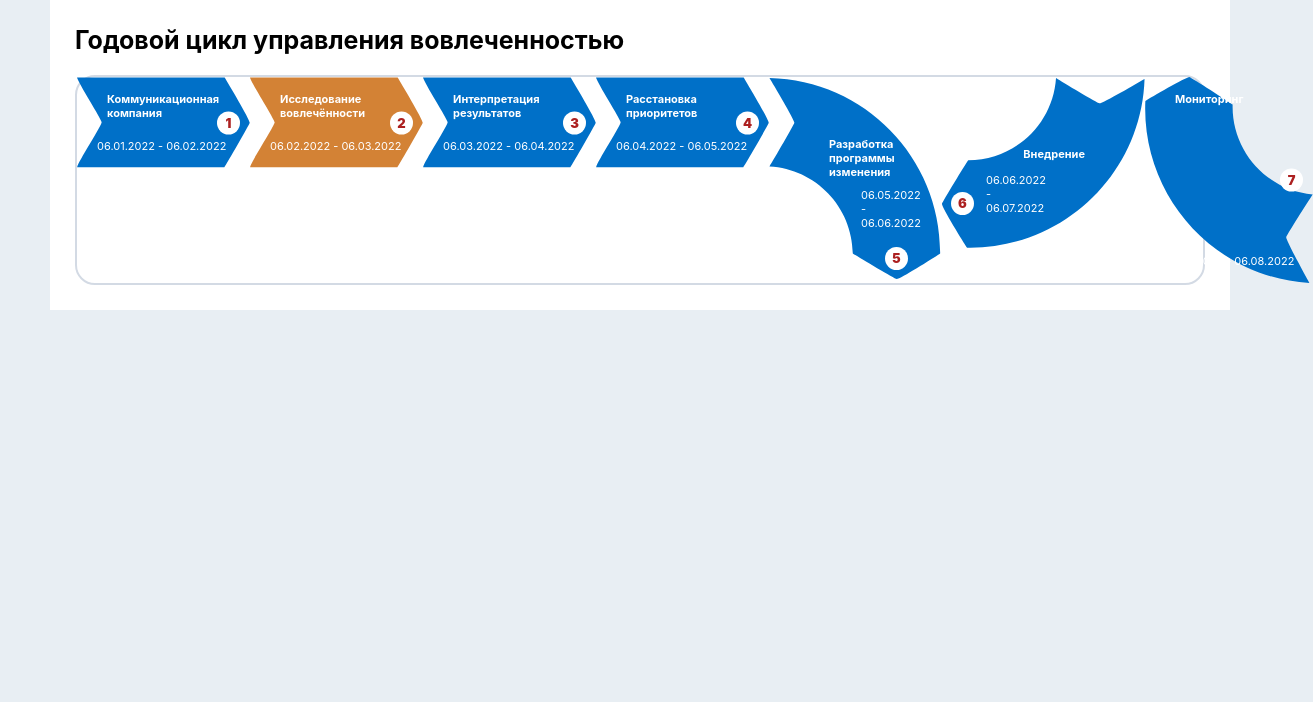
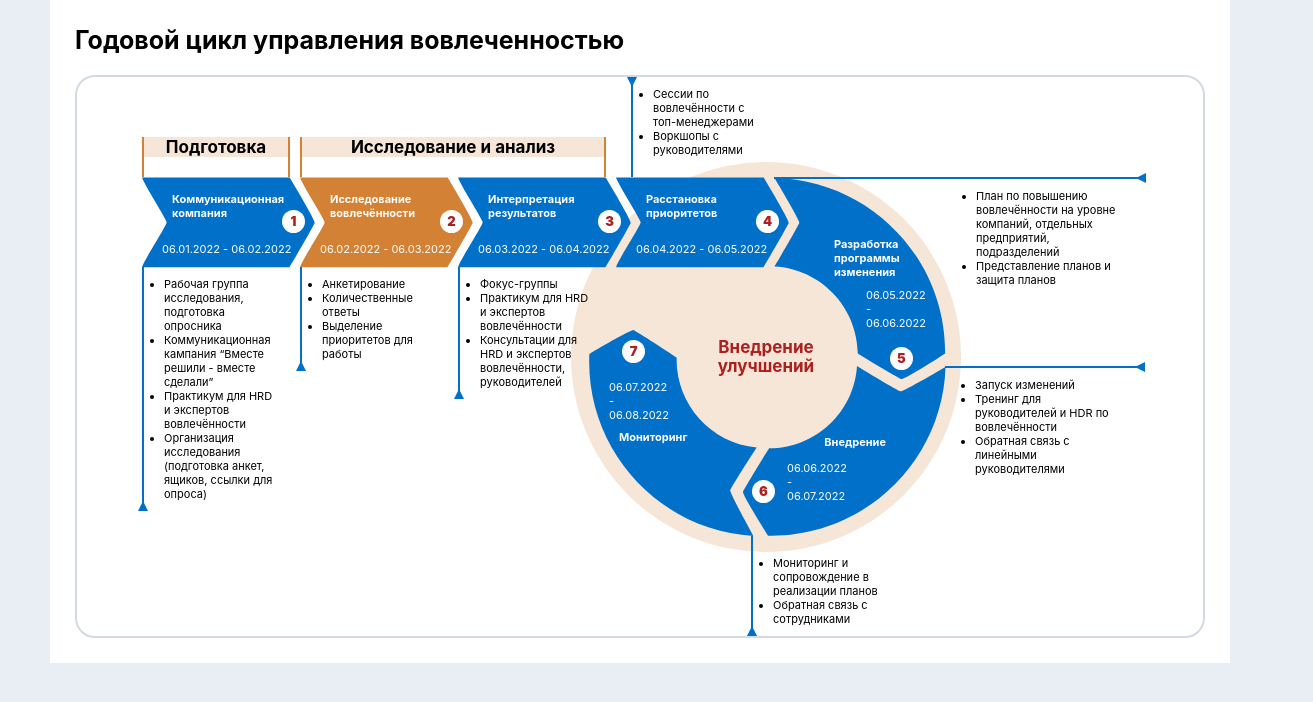
Before and after one commit to axiom777/donut-svg-react, a React (Create React App) app: page /infographic in a window 1280 px wide. Shown: the top 702 px of the page, 1313 px wide, since content can reach past the window. Built offline with nearby package versions, Linux system fonts and the light colour scheme.

Commit message:
Infographics Layout

```diff
--- a/src/components/Infographics/Infographics.module.scss
+++ b/src/components/Infographics/Infographics.module.scss
@@ -12,12 +12,103 @@
 }
 
 .content {
+  box-sizing: border-box;
   position: relative;
-  box-sizing: border-box;
-  min-width: 1120px;
   border: 2px solid #d3dae4;
   box-sizing: border-box;
   border-radius: 20px;
-  align-items: flex-start;
+}
+
+.graphics {
   display: flex;
+  flex-direction: column;
+  width: fit-content;
+  margin-left: 80px;
 }
+
+.row {
+  display: flex;
+  margin-top: 100px;
+  position: relative;
+  width: 100%;
+
+  & > *:not(:first-child) {
+    margin-left: -15px;
+  }
+}
+
+.rowReverse {
+  display: flex;
+  margin-top: -50px;
+  flex-direction: row-reverse;
+  align-items: flex-end;
+  margin-bottom: 100px;
+
+  & > *:not(:first-child) {
+    margin-right: -15px;
+  }
+}
+
+.titleFirst {
+  bottom: calc(100% + 20px);
+  left: -15px;
+  width: calc(173px - 25px);
+}
+
+.titleSecond {
+  bottom: calc(100% + 20px);
+  left: calc(173px - 15px);
+  width: calc(2 * 173px - 40px);
+}
+
+.titleFlag {
+  position: absolute;
+  text-align: center;
+  font-style: normal;
+  font-weight: bold;
+  font-size: 17px;
+  background: #f6e6d7;
+  &:after {
+    content: "";
+    position: absolute;
+    display: block;
+    top: 0;
+    width: 2px;
+    height: 40px;
+    background: #d38235;
+  }
+
+  &:before {
+    content: "";
+    position: absolute;
+    display: block;
+    top: 0;
+    right: 0;
+    width: 2px;
+    height: 40px;
+    background: #d38235;
+  }
+}
+
+.titleThird {
+  position: absolute;
+  right: -15px;
+  top: -15px;
+  width: 390px;
+  height: 390px;
+  background: #f6e6d7;
+  border-radius: 50%;
+  padding: 140px;
+  box-sizing: border-box;
+  text-align: center;
+  display: flex;
+  align-items: center;
+  justify-content: center;
+  text-align: center;
+  font-style: normal;
+  font-weight: bold;
+  font-size: 24px;
+  line-height: 111%;
+  color: #ac2020;
+  font-size: 17px;
+}
--- a/src/components/Infographics/Infographics.tsx
+++ b/src/components/Infographics/Infographics.tsx
@@ -2,6 +2,7 @@ import * as React from "react";
 import styles from "./Infographics.module.scss";
 import { mockData } from "./MockData";
 import SvgGenerator from "./Svgs/SvgGenerator";
+import cn from "classnames";
 
 export default class Infographics extends React.Component {
   render() {
@@ -10,7 +11,20 @@ export default class Infographics extends React.Component {
       <div className={styles.wrapper}>
         <div className={styles.title}>{title}</div>
         <div className={styles.content}>
-          {data.map(({ dateTo, dateFrom, text }, index) => {
+          <div className={styles.graphics}>
+            <div className={styles.row}>
+              <div className={cn(styles.titleFirst, styles.titleFlag)}>
+                {titleFirst}
+              </div>
+              <div className={cn(styles.titleSecond, styles.titleFlag)}>
+                {titleSecond}
+              </div>
+              <div className={cn(styles.titleThird)}>{titleThird}</div>
+              {data.map(({ dateTo, dateFrom, text, list }, index) => {
+                let listDirection: "toBottom" | "toTop" | "toRightLong" =
+                  "toBottom";
+                if (index === 3) listDirection = "toTop";
+                if (index === 4) listDirection = "toRightLong";
                 let direction:
                   | "toRight"
                   | "toThreeOClock"
@@ -18,17 +32,60 @@ export default class Infographics extends React.Component {
                   | "toNineOClock" = "toRight";
                 if (index <= 3) direction = "toRight";
                 if (index === 4) direction = "toThreeOClock";
-            if (index === 5) direction = "toSixOClock";
-            if (index === 6) direction = "toNineOClock";
+                if (index > 4) return null;
                 return (
                   <SvgGenerator
-                {...{ dateFrom, dateTo, text, index, direction }}
+                    {...{
+                      dateFrom,
+                      dateTo,
+                      text,
+                      index,
+                      direction,
+                      list,
+                      listDirection,
+                    }}
+                    key={index}
+                  />
+                );
+              })}
+            </div>
+            <div className={styles.rowReverse}>
+              {data.map(({ dateTo, dateFrom, text, list }, index) => {
+                if (index <= 4) return null;
+
+                let direction:
+                  | "toRight"
+                  | "toThreeOClock"
+                  | "toSixOClock"
+                  | "toNineOClock" = "toRight";
+
+                let listDirection: "toRightShort" | "toBottomEnd" =
+                  "toRightShort";
+
+                if (index === 5) direction = "toSixOClock";
+                if (index === 6) {
+                  direction = "toNineOClock";
+                  listDirection = "toBottomEnd";
+                }
+                return (
+                  <SvgGenerator
+                    {...{
+                      dateFrom,
+                      dateTo,
+                      text,
+                      index,
+                      direction,
+                      list,
+                      listDirection,
+                    }}
                     key={index}
                   />
                 );
               })}
             </div>
           </div>
+        </div>
+      </div>
     );
   }
 }
--- a/src/components/Infographics/Svgs/SvgGenerator.tsx
+++ b/src/components/Infographics/Svgs/SvgGenerator.tsx
@@ -8,7 +8,15 @@ type Props = {
   dateFrom: Date;
   dateTo: Date;
   direction: "toRight" | "toThreeOClock" | "toSixOClock" | "toNineOClock";
+  list: string[];
+  listDirection:
+    | "toBottom"
+    | "toTop"
+    | "toRightLong"
+    | "toRightShort"
+    | "toBottomEnd";
 };
+
 type State = {
   fill: string;
 };
@@ -28,7 +36,15 @@ export default class ToRight extends React.Component<Props, State> {
   }
 
   render() {
-    const { index, text, dateFrom, dateTo, direction } = this.props;
+    const {
+      index,
+      text,
+      dateFrom,
+      dateTo,
+      direction,
+      list,
+      listDirection,
+    } = this.props;
     let indexStyle, textStyle, datesStyle;
     switch (direction) {
       default:
@@ -48,6 +64,12 @@ export default class ToRight extends React.Component<Props, State> {
         textStyle = styles.textToSixOClock;
         datesStyle = styles.datesToSixOClock;
         break;
+
+      case "toNineOClock":
+        indexStyle = styles.indexToNineOClock;
+        textStyle = styles.textToNineOClock;
+        datesStyle = styles.datesToNineOClock;
+        break;
     }
 
     return (
@@ -62,6 +84,11 @@ export default class ToRight extends React.Component<Props, State> {
           {dateFrom.toLocaleDateString("RU-ru")} -{" "}
           {dateTo.toLocaleDateString("RU-ru")}
         </div>
+        <ul className={cn(styles.list, styles[listDirection])}>
+          {list.map((li) => (
+            <li>{li}</li>
+          ))}
+        </ul>
       </div>
     );
   }
--- a/src/components/Infographics/Svgs/SvgStyles.module.scss
+++ b/src/components/Infographics/Svgs/SvgStyles.module.scss
@@ -6,6 +6,7 @@
     vertical-align: bottom;
   }
 }
+
 .index {
   position: absolute;
   display: flex;
@@ -35,9 +36,8 @@
 }
 
 .indexToRight {
-  top: 50%;
+  top: 33px;
   right: 10px;
-  transform: translateY(-50%);
 }
 
 .textToRight {
@@ -48,7 +48,7 @@
 
 .datesToRight {
   left: 20px;
-  bottom: 15px;
+  top: 65px;
 }
 
 .indexToThreeOClock {
@@ -84,3 +84,121 @@
   bottom: 33px;
   max-width: 65px;
 }
+
+.indexToNineOClock {
+  top: 10px;
+  left: 33px;
+}
+
+.textToNineOClock {
+  top: 100px;
+  left: 30px;
+  max-width: 100px;
+}
+
+.datesToNineOClock {
+  max-width: 65px;
+  top: 50px;
+  left: 20px;
+}
+
+.list {
+  position: absolute;
+  font-style: normal;
+  font-weight: normal;
+  font-size: 11px;
+  color: #000000;
+  padding: 10px 20px;
+  box-sizing: border-box;
+}
+
+.toBottom {
+  border-left: 2px solid #0070c8;
+  top: 90px;
+  left: 0;
+  right: 0;
+  margin: 0;
+  width: calc(173px - 15px);
+
+  &:before {
+    position: absolute;
+    bottom: 0;
+    left: -6px;
+    content: "";
+    border: 5px solid transparent;
+    border-bottom: 10px solid #0070c8;
+  }
+}
+
+.toTop {
+  border-left: 2px solid #0070c8;
+  bottom: 100%;
+  right: 0;
+  margin: 0;
+  padding-bottom: 20px;
+  width: calc(173px - 15px);
+
+  &:before {
+    position: absolute;
+    top: 0%;
+    left: -6px;
+    content: "";
+    border: 5px solid transparent;
+    border-top: 10px solid #0070c8;
+  }
+}
+
+.toRightLong {
+  border-top: 2px solid #0070c8;
+  top: 0;
+  left: 0%;
+  padding-left: calc(100% + 30px);
+  margin: 0;
+  width: calc(100% + 200px);
+
+  &:before {
+    position: absolute;
+    top: -6px;
+    right: 0px;
+    content: "";
+    border: 5px solid transparent;
+    border-right: 10px solid #0070c8;
+  }
+}
+
+.toRightShort {
+  border-top: 2px solid #0070c8;
+  top: 1px;
+  left: calc(100% - 1px);
+  padding-left: 30px;
+  margin: 0;
+  width: 200px;
+
+  &:before {
+    position: absolute;
+    top: -6px;
+    right: 0px;
+    content: "";
+    border: 5px solid transparent;
+    border-right: 10px solid #0070c8;
+  }
+}
+
+.toBottomEnd {
+  margin: 0;
+
+  border-left: 2px solid #0070c8;
+  top: 100%;
+  left: calc(100% - 6px);
+  width: calc(173px - 15px);
+  padding-top: 20px;
+
+  &:before {
+    position: absolute;
+    bottom: 0;
+    left: -6px;
+    content: "";
+    border: 5px solid transparent;
+    border-bottom: 10px solid #0070c8;
+  }
+}
```
Also changed, not shown: 1 other file (tests, documents, lock files or other folders). Lines whose indentation alone changed are shown as unchanged.
